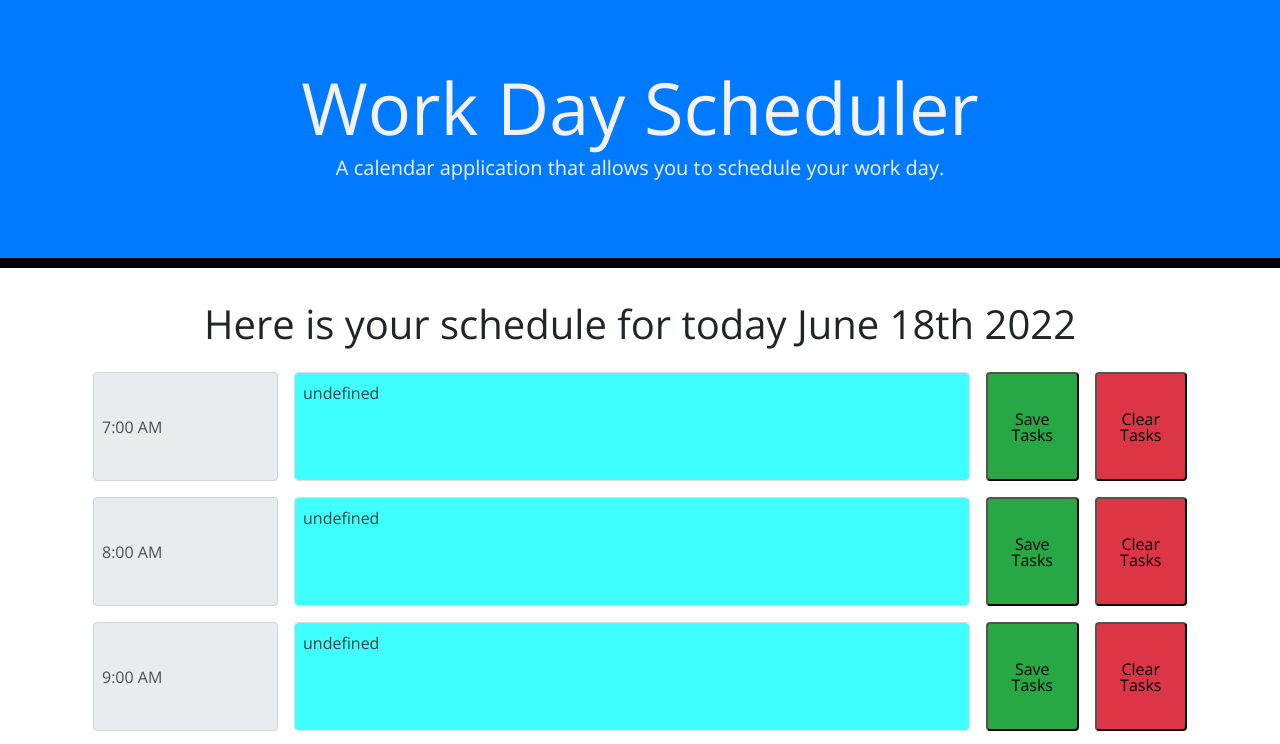
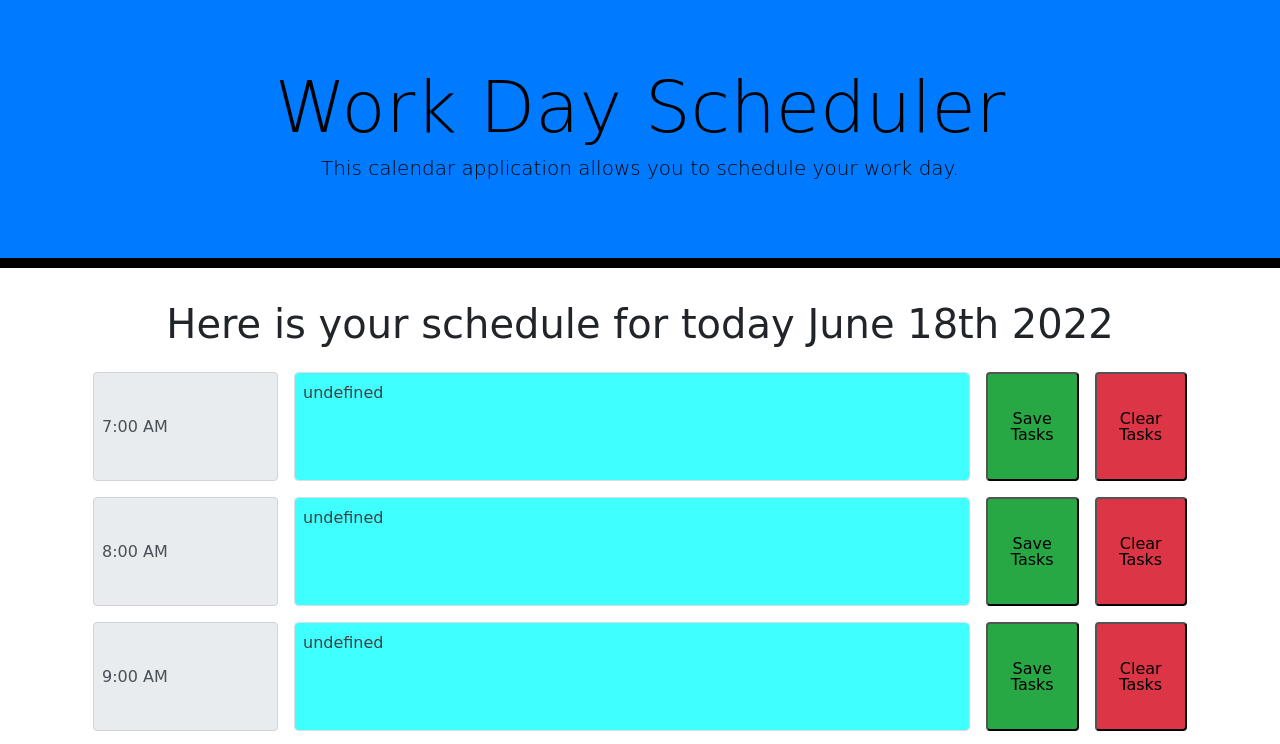
Before and after one commit to akimpson/WorkDayScheduler, a plain HTML site: page index.html in a window 1280 px wide. Shown: the top 744 px of the page. Drawn offline with nearby package versions, Linux system fonts and the light colour scheme.

Commit message:
updated font

```diff
--- a/assets/style.css
+++ b/assets/style.css
@@ -1,5 +1,5 @@
 body {
-  font-family: "Open Sans", sans-serif;
+  font-family: cursive;
   font-size: 16px;
   line-height: 1;
 }
@@ -16,7 +16,7 @@ textarea {
 .jumbotron {
   text-align: center;
   background-color: transparent;
-  color: rgb(246, 241, 241);
+  color: black;
   border-radius: 0;
   border-bottom: 10px solid black;
 }
--- a/index.html
+++ b/index.html
@@ -18,13 +18,13 @@
       href="https://fonts.googleapis.com/css?family=Open+Sans&display=swap"
       rel="stylesheet"
     />
-    <link rel="stylesheet" href="./Assets/style.css" />
+    <link rel="stylesheet" href="./assets/style.css" />
     <title>Work Day Scheduler</title>
   </head>
   <body class="">
     <header class="jumbotron bg-primary">
       <h1 class="display-3">Work Day Scheduler</h1>
-      <p class="lead">A calendar application that allows you to schedule your work day.</p>
+      <p class="lead">This calendar application allows you to schedule your work day.</p>
       <p id="currentDay" class="lead"></p>
     </header>
     <h1 class="text-center pb-2" id="date"></h1>
```
